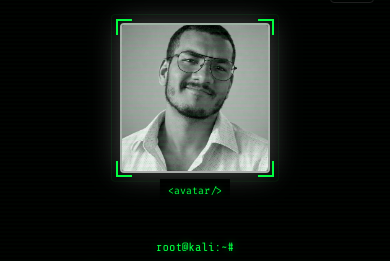
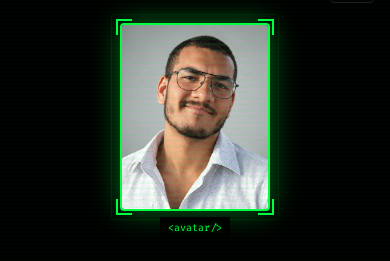
Before and after one commit to ammar0xff/ammar0xff.github.io, a plain HTML site: page index.html in a window 390 px wide. Shown: the part 57-318 px from the top of the page. Drawn offline with nearby package versions, Linux system fonts and the light colour scheme.

Commit message:
avatar: portrait aspect-ratio, remove grayscale filter, fix face crop

```diff
--- a/styles.css
+++ b/styles.css
@@ -306,21 +306,21 @@ img {
 .avatar-frame {
   position: relative;
   width: 280px;
-  height: 280px;
+  aspect-ratio: 4 / 5;
 }
 .avatar-frame img {
   width: 100%;
   height: 100%;
   object-fit: cover;
+  object-position: center top;
   border-radius: var(--radius);
   border: 2px solid var(--green);
   box-shadow: 0 0 30px var(--green-glow);
-  filter: grayscale(1) brightness(0.9) contrast(1.1);
   display: block;
+  transition: transform 0.3s;
 }
 .avatar-frame img:hover {
-  filter: grayscale(0.4) brightness(1) contrast(1);
-  transition: filter 0.3s;
+  transform: scale(1.02);
 }
 .avatar-scan {
   position: absolute;
@@ -874,7 +874,6 @@ a.cert-card:hover {
   }
   .avatar-frame {
     width: 220px;
-    height: 220px;
   }
   .projects-grid {
     grid-template-columns: repeat(auto-fill, minmax(280px, 1fr));
@@ -941,7 +940,6 @@ a.cert-card:hover {
   }
   .avatar-frame {
     width: 150px;
-    height: 150px;
   }
   .avatar-corner {
     width: 16px;
```
